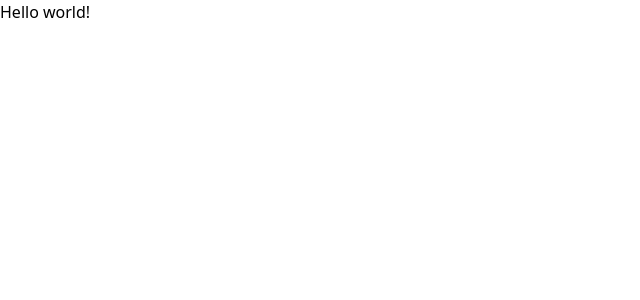
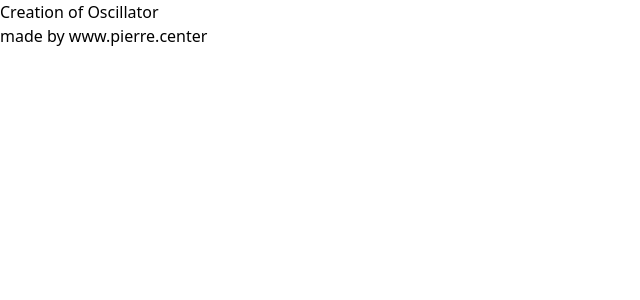
Before and after one commit to pierrecoric/rotation_beep, a React (Vite) app: page / in a window 1280 px wide. Shown: the top 300 px of the page, without its empty margins (0-640 px from the left). Built offline with nearby package versions, Linux system fonts and the light colour scheme.

Commit message:
just starting

```diff
--- a/index.html
+++ b/index.html
@@ -2,7 +2,6 @@
 <html lang="en">
   <head>
     <meta charset="UTF-8" />
-    <link rel="icon" type="image/svg+xml" href="/vite.svg" />
     <meta name="viewport" content="width=device-width, initial-scale=1.0" />
     <title>Rotation</title>
   </head>
--- a/src/App.jsx
+++ b/src/App.jsx
@@ -1,15 +1,21 @@
 import { useState } from 'react'
-import reactLogo from './assets/react.svg'
 import './App.css'
+import { Creator } from './assets/components/Creator.jsx'
+import { Footer } from './assets/components/Footer.jsx'
 
 function App() {
   const [count, setCount] = useState(0)
 
   return (
     <>
-      <h1 className="text-3xl font-bold underline">
-      Hello world!
-    </h1>
+    <main>
+      <Creator />
+      {/* container for the oscillators */}
+      <div id="container-oscillators">
+
+      </div>
+    </main>
+    <Footer />
     </>
   )
 }
--- /dev/null
+++ b/src/assets/components/Creator.jsx
@@ -0,0 +1,7 @@
+import React from "react";
+
+export const Creator = () => {
+    return (
+        <h1>Creation of Oscillator</h1>
+    );
+}
--- /dev/null
+++ b/src/assets/components/Footer.jsx
@@ -0,0 +1,11 @@
+import React from "react";
+
+export const Footer = () => {
+    return (
+        <footer className="bg-slate-50 p-4 fixed bottom-0 w-full">
+            <div className="w-full flex justify-center align-middle">
+                <span>made by <a href="https://www.pierre.center/" target="_blank" className="underline text-blue-800">www.pierre.center</a></span>
+            </div>
+        </footer>
+    );
+}
```
